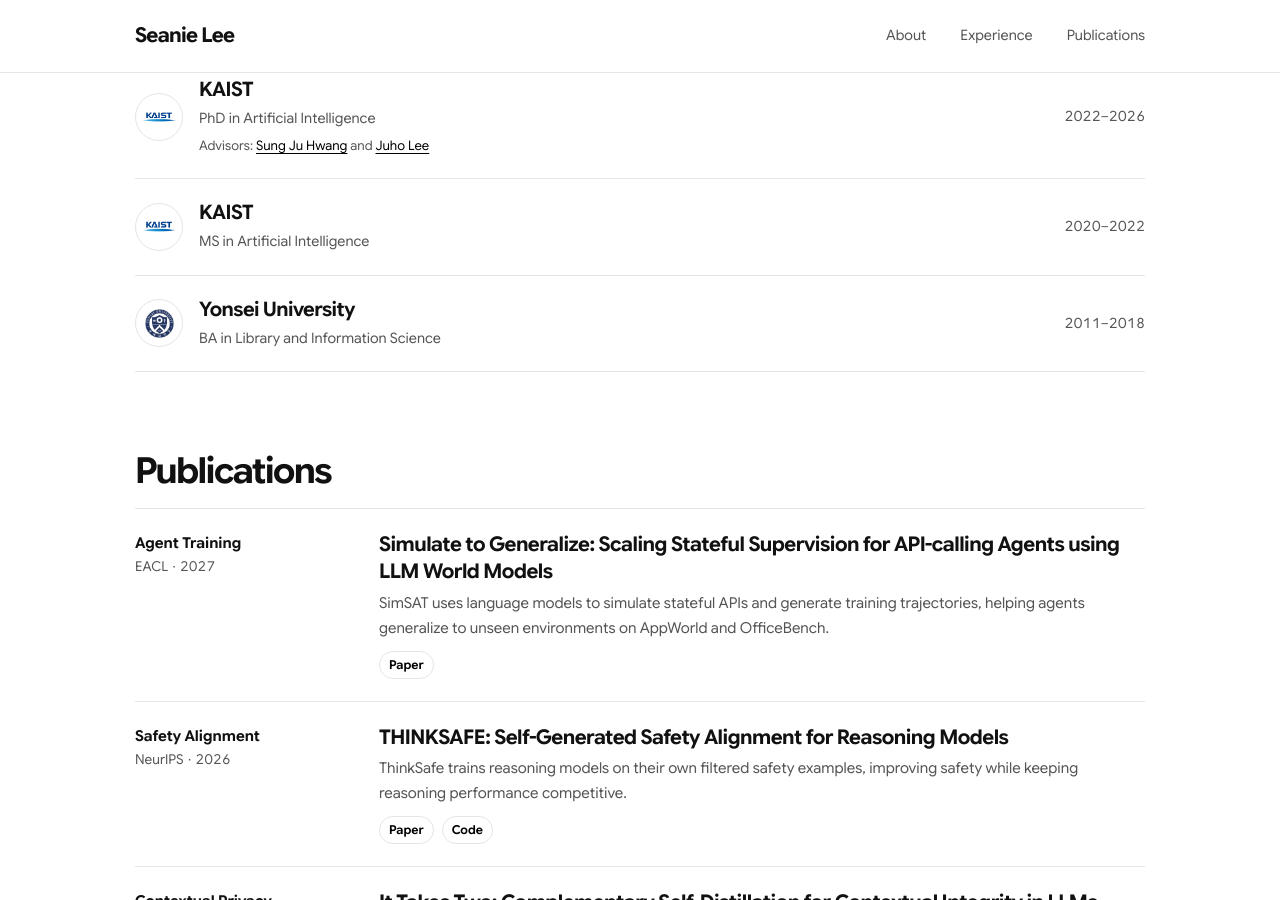
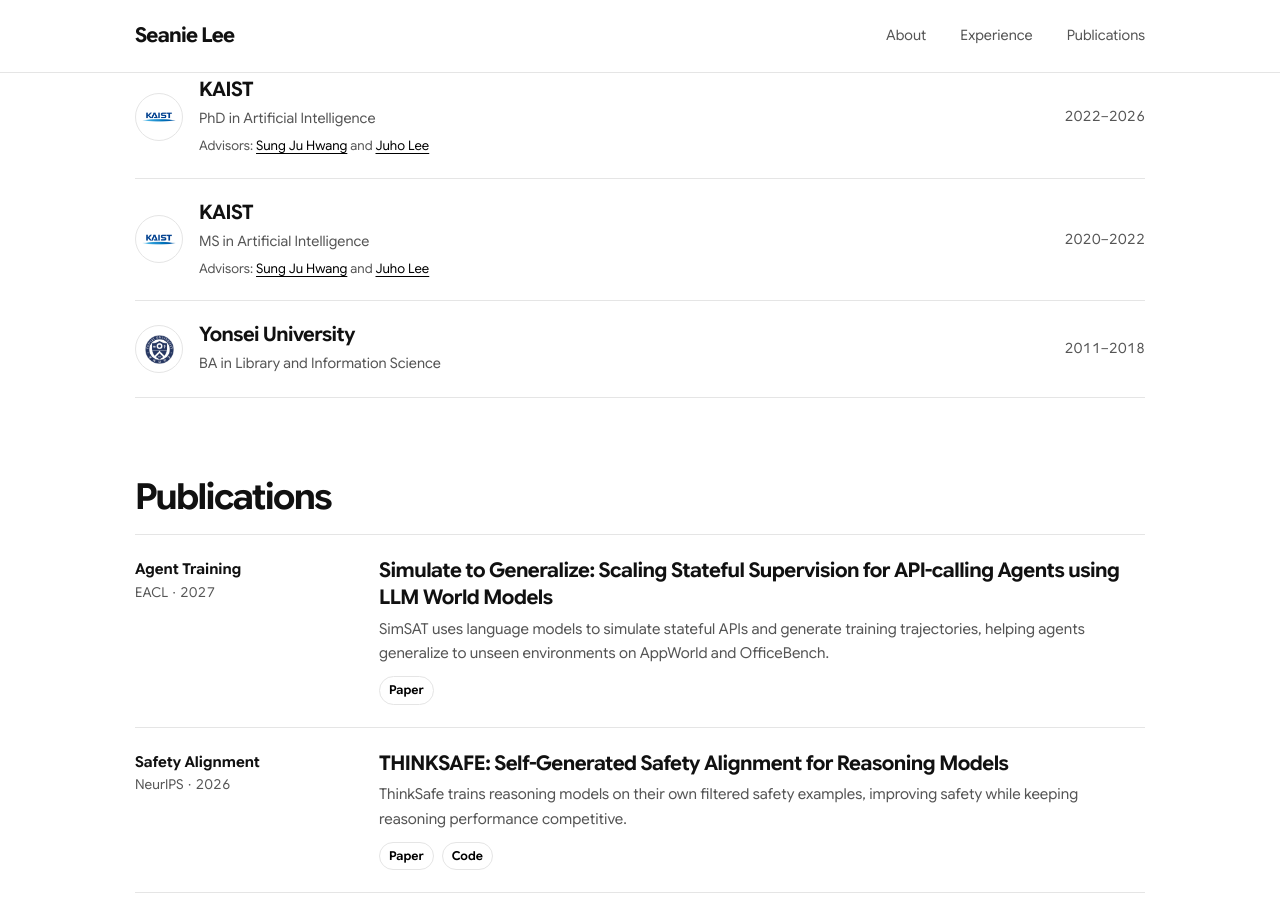
Before and after one commit to seanie12/seanie12.github.io, a Jekyll site: the page built from _pages/about.md, in a window 1280 px wide and 900 px high, scrolled down 1256 px. Built offline with Jekyll 4.4.1, drawn with Linux system fonts in a browser that asks for light colours.

Commit message:
Add KAIST master's degree advisors

```diff
--- a/_data/research_timeline.yml
+++ b/_data/research_timeline.yml
@@ -5,7 +5,7 @@
       logo: kaist.png
       dates: 2022–2026
       description: PhD in Artificial Intelligence
-      advisors:
+      advisors: &kaist_advisors
         - name: Sung Ju Hwang
           url: http://www.sungjuhwang.com/
         - name: Juho Lee
@@ -14,6 +14,7 @@
       logo: kaist.png
       dates: 2020–2022
       description: MS in Artificial Intelligence
+      advisors: *kaist_advisors
     - name: Yonsei University
       logo: yonsei.png
       dates: 2011–2018
```
